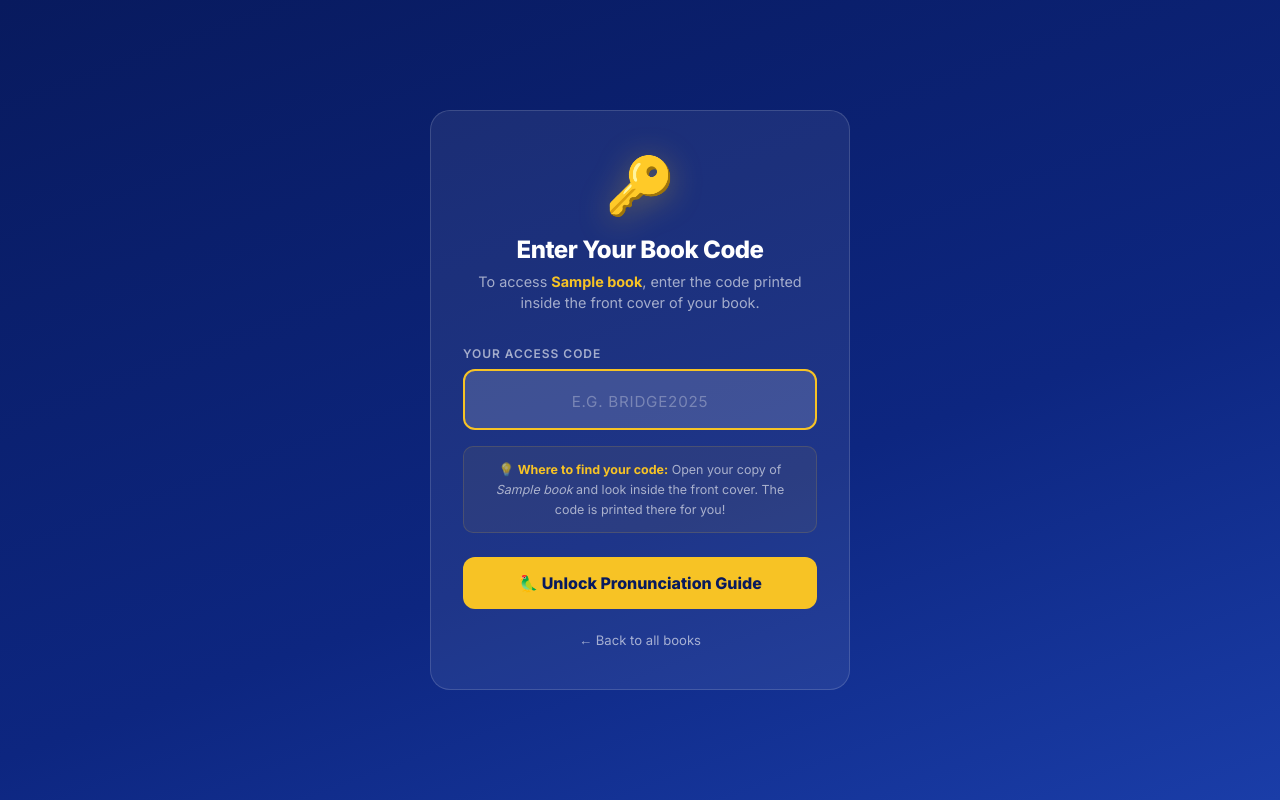
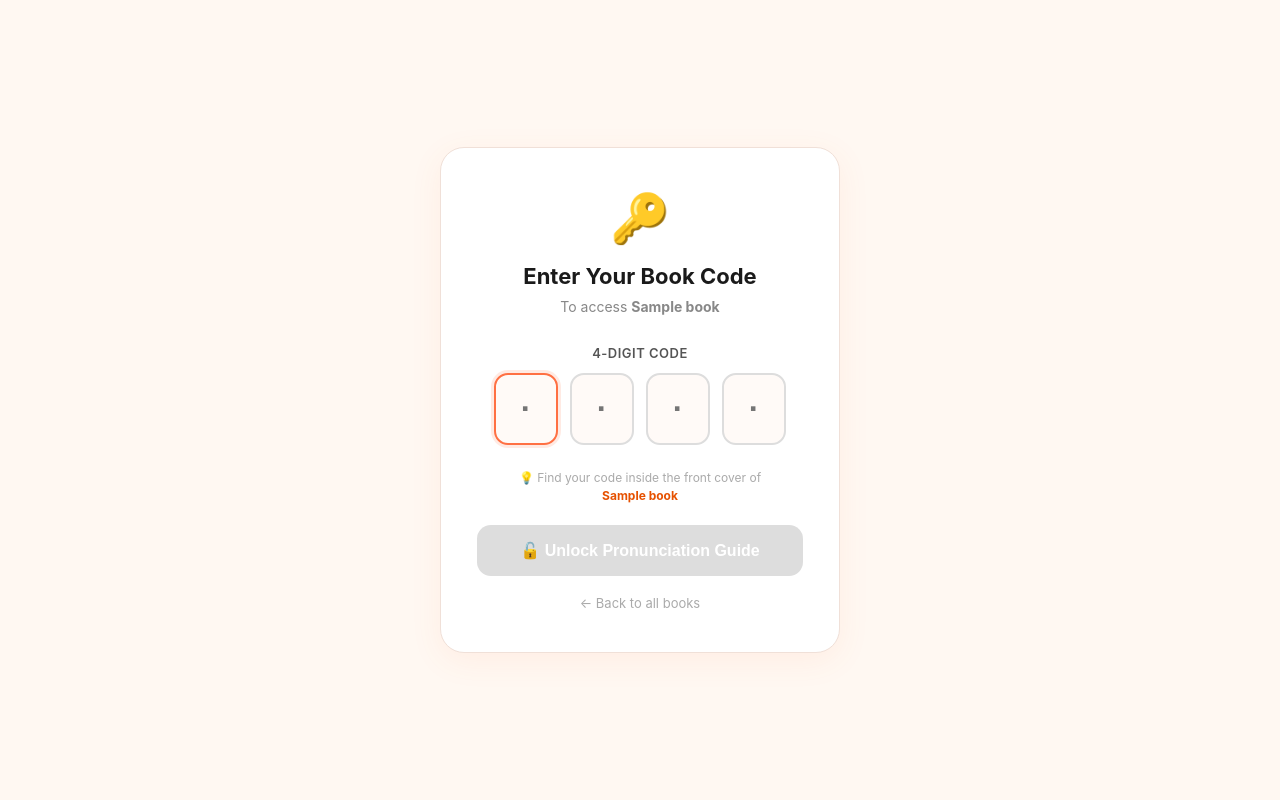
Before and after one commit to mcmillanme85-debug/Biliteracy-Bridge---Step-One, a Flask app: template templates/access.html in a window 1280 px wide. Run offline with Flask 3, Linux system fonts and the light colour scheme; the template is opened without the code that fills it: most values are stand-ins (such as "Sample title", 1, 10 or a date in 2020).

Commit message:
Update access.html

```diff
--- a/templates/access.html
+++ b/templates/access.html
@@ -1,106 +1,103 @@
 <!DOCTYPE html>
 <html lang="en">
 <head>
-  <meta charset="UTF-8"/>
-  <meta name="viewport" content="width=device-width, initial-scale=1.0"/>
+<meta charset="UTF-8">
+<meta name="viewport" content="width=device-width, initial-scale=1.0">
 <title>Enter Code · {{ book.title }}</title>
-  <link rel="preconnect" href="https://fonts.googleapis.com"/>
-  <link href="https://fonts.googleapis.com/css2?family=Inter:wght@400;500;600;700;800&display=swap" rel="stylesheet"/>
 <style>
-    :root {
-      --navy: #0d2680; --navy-deep: #081a5e; --navy-mid: #1a3da8;
-      --gold: #f7c325; --gold-dark: #d4a00f;
-      --white: #ffffff; --muted: rgba(255,255,255,0.6);
-      --border: rgba(255,255,255,0.15); --card-bg: rgba(255,255,255,0.07);
-      --font: 'Inter', system-ui, sans-serif;
-    }
-    *, *::before, *::after { box-sizing: border-box; margin: 0; padding: 0; }
-    body {
-      font-family: var(--font);
-      background: linear-gradient(160deg, var(--navy-deep) 0%, var(--navy) 60%, var(--navy-mid) 100%);
-      color: var(--white); min-height: 100vh;
-      display: flex; flex-direction: column; align-items: center;
-      justify-content: center; padding: 2rem 1.2rem;
-    }
-    .card {
-      background: var(--card-bg); border: 1px solid var(--border);
-      border-radius: 20px; padding: 2.5rem 2rem;
-      width: 100%; max-width: 420px; text-align: center;
-    }
-    .parrot { font-size: 3.5rem; display: block; margin-bottom: 1rem;
-      filter: drop-shadow(0 4px 16px rgba(247,195,37,0.3)); }
-    h1 { font-size: 1.5rem; font-weight: 800; letter-spacing: -0.02em;
-      margin-bottom: 0.4rem; }
-    .subtitle { font-size: 0.9rem; color: var(--muted); margin-bottom: 2rem;
-      line-height: 1.5; }
-    .subtitle strong { color: var(--gold); }
-    label { display: block; text-align: left; font-size: 0.75rem; font-weight: 600;
-      text-transform: uppercase; letter-spacing: 0.08em; color: var(--muted);
-      margin-bottom: 0.5rem; }
-    input[type="text"] {
-      width: 100%; padding: 1rem 1.2rem;
-      background: rgba(255,255,255,0.1); border: 2px solid var(--border);
-      border-radius: 12px; color: var(--white); font-family: var(--font);
-      font-size: 1.3rem; font-weight: 700; letter-spacing: 0.1em;
-      text-align: center; text-transform: uppercase;
-      transition: border-color 0.2s, background 0.2s; margin-bottom: 1rem;
-    }
-    input[type="text"]::placeholder { color: rgba(255,255,255,0.3);
-      font-size: 0.95rem; font-weight: 400; letter-spacing: 0.05em; }
-    input[type="text"]:focus { outline: none; border-color: var(--gold);
-      background: rgba(255,255,255,0.15); }
-    .error-msg {
-      background: rgba(252,165,165,0.15); border: 1px solid rgba(252,165,165,0.3);
-      border-radius: 10px; padding: 0.75rem 1rem; margin-bottom: 1rem;
-      color: #fca5a5; font-size: 0.85rem; line-height: 1.5; text-align: left;
-    }
-    .btn-submit {
-      width: 100%; padding: 1rem; background: var(--gold); color: var(--navy-deep);
-      border: none; border-radius: 12px; font-family: var(--font);
-      font-weight: 800; font-size: 1rem; cursor: pointer;
-      transition: background 0.15s, transform 0.1s; margin-bottom: 1.2rem;
-    }
-    .btn-submit:hover { background: #ffd044; transform: translateY(-1px); }
-    .hint { font-size: 0.78rem; color: var(--muted); line-height: 1.6;
-      background: rgba(247,195,37,0.06); border: 1px solid rgba(247,195,37,0.15);
-      border-radius: 10px; padding: 0.8rem 1rem; margin-bottom: 1.5rem; }
-    .hint strong { color: var(--gold); }
-    .back-link { color: var(--muted); font-size: 0.82rem; text-decoration: none;
-      display: inline-flex; align-items: center; gap: 0.3rem; }
-    .back-link:hover { color: var(--white); }
+*{box-sizing:border-box;margin:0;padding:0}
+body{font-family:-apple-system,BlinkMacSystemFont,'Segoe UI',sans-serif;background:#FFF8F2;color:#1a1a1a;min-height:100vh;display:flex;flex-direction:column;align-items:center;justify-content:center;padding:24px}
+.card{background:#fff;border-radius:24px;padding:40px 36px;max-width:400px;width:100%;text-align:center;border:1.5px solid #f0e0d8;box-shadow:0 8px 32px rgba(255,112,67,.08)}
+.icon{font-size:48px;margin-bottom:16px}
+h1{font-size:22px;font-weight:700;color:#1a1a1a;margin-bottom:8px}
+.book-name{font-size:14px;color:#888;margin-bottom:28px;line-height:1.4}
+.digits-label{font-size:13px;font-weight:600;color:#555;margin-bottom:12px;text-transform:uppercase;letter-spacing:.5px}
+.digits{display:flex;justify-content:center;gap:12px;margin-bottom:24px}
+.digit-box{width:64px;height:72px;border:2.5px solid #ddd;border-radius:14px;font-size:32px;font-weight:700;text-align:center;color:#E65100;background:#FFFAF7;outline:none;transition:border-color .15s,box-shadow .15s;-moz-appearance:textfield}
+.digit-box::-webkit-outer-spin-button,.digit-box::-webkit-inner-spin-button{-webkit-appearance:none}
+.digit-box:focus{border-color:#FF7043;box-shadow:0 0 0 3px rgba(255,112,67,.15)}
+.digit-box.filled{border-color:#FF7043;background:#FFF3EE}
+{% if error %}.digit-box{border-color:#E53935;animation:shake .3s ease}{% endif %}
+@keyframes shake{0%,100%{transform:translateX(0)}25%{transform:translateX(-4px)}75%{transform:translateX(4px)}}
+.error-msg{background:#FFEBEE;color:#C62828;font-size:13px;padding:10px 16px;border-radius:10px;margin-bottom:20px;display:flex;align-items:center;gap:8px}
+.btn-submit{width:100%;background:#FF7043;color:#fff;border:none;padding:16px;border-radius:14px;font-size:16px;font-weight:700;cursor:pointer;transition:background .15s;margin-bottom:16px}
+.btn-submit:hover{background:#E64A19}
+.btn-submit:disabled{background:#ddd;cursor:not-allowed}
+.hint{font-size:12px;color:#aaa;line-height:1.5;margin-bottom:20px}
+.hint strong{color:#E65100}
+.back{font-size:13px;color:#aaa;text-decoration:none;display:inline-flex;align-items:center;gap:4px}
+.back:hover{color:#FF7043}
 </style>
 </head>
 <body>
 <div class="card">
-    <span class="parrot">🔑</span>
+  <div class="icon">🔑</div>
   <h1>Enter Your Book Code</h1>
-    <p class="subtitle">
-      To access <strong>{{ book.title }}</strong>, enter the code printed
-      inside the front cover of your book.
-    </p>
+  <div class="book-name">To access <strong>{{ book.title }}</strong></div>
 
   {% if error %}
   <div class="error-msg">❌ {{ error }}</div>
   {% endif %}
 
-    <form method="POST" action="/access/{{ book_id }}">
-      <label for="code">Your Access Code</label>
-      <input type="text" id="code" name="code"
-             placeholder="e.g. BRIDGE2025"
-             autocomplete="off" autocorrect="off"
-             autocapitalize="characters" spellcheck="false"
-             autofocus maxlength="20" />
+  <form method="POST" id="codeForm">
+    <div class="digits-label">4-Digit Code</div>
+    <div class="digits">
+      <input class="digit-box" type="number" name="d1" id="d1" min="0" max="9" maxlength="1" placeholder="·" autocomplete="off" required>
+      <input class="digit-box" type="number" name="d2" id="d2" min="0" max="9" maxlength="1" placeholder="·" autocomplete="off" required>
+      <input class="digit-box" type="number" name="d3" id="d3" min="0" max="9" maxlength="1" placeholder="·" autocomplete="off" required>
+      <input class="digit-box" type="number" name="d4" id="d4" min="0" max="9" maxlength="1" placeholder="·" autocomplete="off" required>
+    </div>
 
     <div class="hint">
-        💡 <strong>Where to find your code:</strong> Open your copy of
-        <em>{{ book.title }}</em> and look inside the front cover.
-        The code is printed there for you!
+      💡 Find your code inside the front cover of<br><strong>{{ book.title }}</strong>
     </div>
 
-      <button type="submit" class="btn-submit">🦜 Unlock Pronunciation Guide</button>
+    <button type="submit" class="btn-submit" id="submitBtn" disabled>🔓 Unlock Pronunciation Guide</button>
   </form>
 
-    <a href="/" class="back-link">← Back to all books</a>
+  <a href="/" class="back">← Back to all books</a>
 </div>
+
+<script>
+const boxes = [d1, d2, d3, d4];
+const btn = document.getElementById("submitBtn");
+
+function updateBtn() {
+  const filled = boxes.every(b => b.value.length === 1 && b.value >= "0" && b.value <= "9");
+  btn.disabled = !filled;
+  boxes.forEach(b => b.classList.toggle("filled", b.value.length === 1));
+}
+
+boxes.forEach((box, i) => {
+  box.addEventListener("input", function() {
+    // Keep only last character entered
+    if (this.value.length > 1) this.value = this.value.slice(-1);
+    if (this.value.length === 1 && i < 3) boxes[i + 1].focus();
+    updateBtn();
+  });
+  box.addEventListener("keydown", function(e) {
+    if (e.key === "Backspace" && !this.value && i > 0) {
+      boxes[i - 1].focus();
+      boxes[i - 1].value = "";
+      updateBtn();
+    }
+    if (e.key === "ArrowLeft" && i > 0) boxes[i - 1].focus();
+    if (e.key === "ArrowRight" && i < 3) boxes[i + 1].focus();
+  });
+  box.addEventListener("paste", function(e) {
+    e.preventDefault();
+    const text = (e.clipboardData || window.clipboardData).getData("text").replace(/\D/g, "");
+    text.split("").slice(0, 4).forEach((ch, j) => {
+      if (boxes[j]) boxes[j].value = ch;
+    });
+    const last = Math.min(text.length, 3);
+    boxes[last].focus();
+    updateBtn();
+  });
+});
+
+// Auto-focus first box
+boxes[0].focus();
+</script>
 </body>
 </html>
```
Lines whose indentation alone changed are shown as unchanged.
